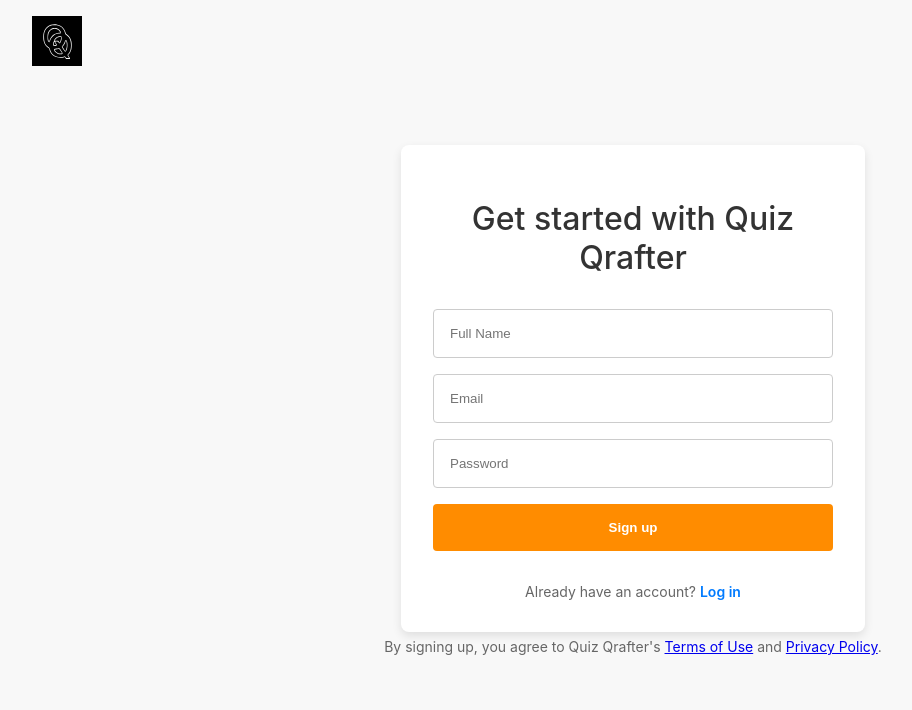
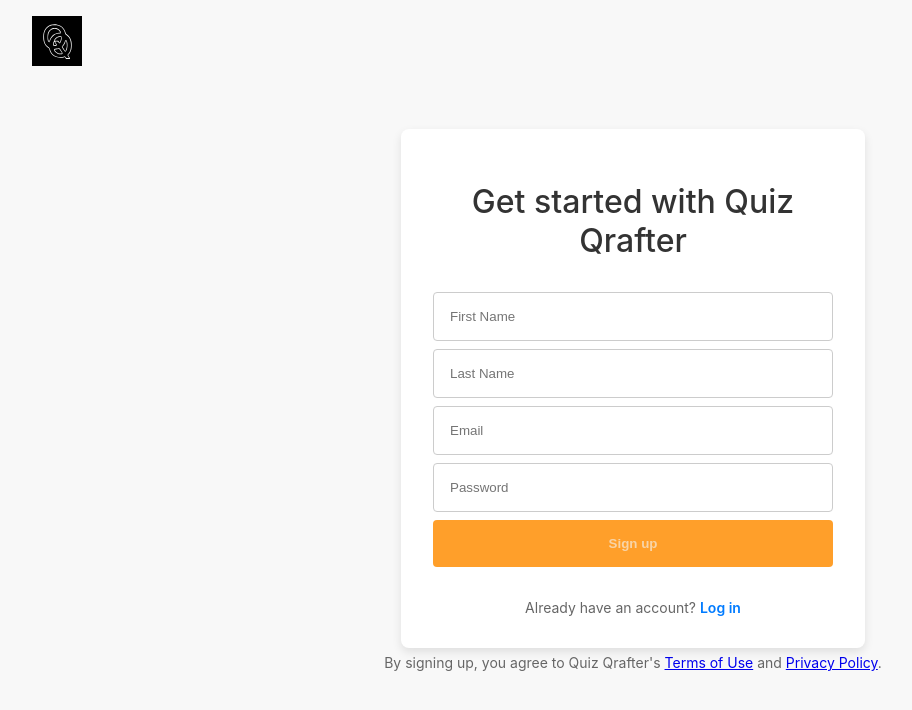
Before and after one commit to QuizQrafter/quiz-qrafter, a React (Create React App) app in the folder frontend/: page /signup in a window 1280 px wide. Shown: the top 710 px of the page, without its empty margins (7-919 px from the left). Built offline with nearby package versions, Linux system fonts and the light colour scheme; no server answers.

Commit message:
sign up page error handling (#10)
* sign up page error handling

* Update SignIn.tsx

---------

Co-authored-by: Kelvin Odinamadu <55924606+Kelvin229@users.noreply.github.com>

```diff
--- a/frontend/src/containers/Auth/SignUp.tsx
+++ b/frontend/src/containers/Auth/SignUp.tsx
@@ -1,20 +1,103 @@
-import { useState } from "react";
+import { useEffect, useState } from "react";
 import { Link, useNavigate } from "react-router-dom";
 import Logo from "../../assets/quiz_qrafter_logo_dark.svg"; // Use a regular image tag for SVGs
 import { useAuth } from "../../services/auth";
 import styles from "./auth.module.css";
+import buttonStyles from "./authButton.module.css";
+import { check } from "prettier";
 
 const SignUp = () => {
   const { signUp } = useAuth();
   const [email, setEmail] = useState("");
   const [password, setPassword] = useState("");
   const [fullname, setFullname] = useState("");
+  const [firstname,setFirstname] = useState("");
+  const [lastname,setLastname] = useState("");
+  const [error,setError] = useState<Record<string, string>>({});
+  const [buttonClass,setButtonStyle] = useState("");
   const navigate = useNavigate();
+  const [isValid, setValidation] = useState(false);
 
-  const handleSignUp = () => {
+
+  useEffect(() => { //concatenate first and last name
+    setFullname(`${firstname} ${lastname}`);
+  }, [firstname, lastname]);
+
+  const checkPwd = (password: string): boolean => {
+    const regex =/^(?=.*[A-Z]).{8,}$/;  //check if the password contains at least 8 characters with at least 1 upper case
+    return regex.test(password);
+  };
+
+  const checkEmail = (email: string): boolean => {
+    const regex = /\S+@\S+\.\S+/;
+    return regex.test(email);
+  };
+
+  const checkValid = () => {
+    const newError: Record<string, string> = {};
+
+    if (!firstname) {
+      newError.firstname = "*First name is required*";
+    }
+
+    if (!lastname) {
+      newError.lastname = "*Last name is required*";
+    }
+
+    if (!email.trim()) {
+      newError.email = "*Email is required*";
+    } else if (!checkEmail(email)) {
+      newError.email = "*Email address should contain '@'*";
+    }
+
+    if (!checkPwd(password)) {
+      newError.password = "*Password should have at least 8 characters and one upper case letter*";
+    }
+
+    setError(newError);
+    const isValid = Object.keys(newError).length === 0;
+    setValidation(isValid);
+    // return isValid;
+  };
+
+  const handleFirstName = (firstName: string)=> {
+    setFirstname(firstName);
+    checkValid();
+  }
+
+  const handleLastName = (lastName: string)=> {
+    setLastname(lastName);
+    checkValid();
+  }
+
+  const handleEmail = (email: string)=> {
+    setEmail(email);
+    checkValid();
+  }
+
+  const handlePassword = (password: string) => {
+    setPassword(password);
+    checkValid();
+  }
+
+  const handleSignUp = async (e: React.FormEvent<HTMLFormElement>) => {
+    e.preventDefault();
+    checkValid();
+
+    if(isValid){
+      try {
         signUp(email, password, fullname);
+        setValidation(true);
         navigate("/login", { replace: true });
+        setError({});
+        console.log(fullname);
+
+      } catch (error:any) {
+        setError({ general: error.message});
+      }
+    }
   };
+
 
   return (
     <>
@@ -26,27 +109,54 @@
       <div className={styles.authContainer}>
         <div className={styles.authCard}>
           <h1 className={styles.authTitle}>Get started with Quiz Qrafter</h1>
+
+          <form action ="" onSubmit = {handleSignUp}>
             <input
               type="text"
               className={styles.authInput}
-            placeholder="Full Name"
-            onChange={(event) => setFullname(event.target.value)}
+              placeholder="First Name"
+              onChange={(event) => handleFirstName(event.target.value)}
+              value = {firstname}
             />
+
+            {error && <p style={{ marginTop: "-15px", marginBottom: "1px",padding: "3px", fontSize: "0.8rem", color: "red",textAlign:"left" }}>{error.firstname}</p>}
             <input
-            type="email"
+              type="text"
+              className={styles.authInput}
+              placeholder="Last Name"
+              onChange={(event) => handleLastName(event.target.value)}
+              value = {lastname}
+            />
+
+            {error && <p style={{ marginTop: "-15px", marginBottom: "1px",padding: "3px", fontSize: "0.8rem", color: "red",textAlign:"left" }}>{error.lastname}</p>}
+            <input
+              type="text"
               className={styles.authInput}
               placeholder="Email"
-            onChange={(event) => setEmail(event.target.value)}
+              onChange={(event) => handleEmail(event.target.value)}
+              value = {email}
             />
+
+            {error && <p style={{ marginTop: "-15px", marginBottom: "1px",padding: "3px", fontSize: "0.8rem", color: "red",textAlign:"left" }}>{error.email}</p>}
             <input
               type="password"
               className={styles.authInput}
               placeholder="Password"
-            onChange={(event) => setPassword(event.target.value)}
+              onChange={(event) => handlePassword(event.target.value)}
+              value = {password}
             />
-          <button className={styles.authButton} onClick={handleSignUp}>
+
+            {error && <p style={{ marginTop: "-15px", marginBottom: "1px",padding: "3px", fontSize: "0.8rem", color: "red",textAlign:"left" }}>{error.password}</p>}
+            <button
+            type="submit"
+            className={`${buttonStyles.authButton} ${isValid ? buttonStyles.authButton : buttonStyles.disabledButton}`}
+            disabled={!isValid}
+            >
               Sign up
             </button>
+          </form>
+
+
           <footer className={styles.authFooter}>
             Already have an account?{" "}
             <Link to="/login" className={styles.authToggle}>
@@ -54,6 +164,7 @@
             </Link>
           </footer>
         </div>
+
         <div className={styles.authTermPolicy}>
           By signing up, you agree to Quiz Qrafter's{" "}
           <Link to="/terms">Terms of Use</Link> and{" "}
--- a/frontend/src/containers/Auth/auth.module.css
+++ b/frontend/src/containers/Auth/auth.module.css
@@ -41,18 +41,6 @@
   box-sizing: border-box;
 }
 
-.authButton {
-  width: 100%;
-  padding: 1rem;
-  background-color: #ff8c00;
-  /* Your brand's color */
-  border: none;
-  border-radius: 4px;
-  color: white;
-  cursor: pointer;
-  margin-bottom: 2rem;
-  font-weight: 600;
-}
 
 .authTermPolicy {
   font-size: 0.875rem;
--- /dev/null
+++ b/frontend/src/containers/Auth/authButton.module.css
@@ -0,0 +1,29 @@
+.authButton {
+    width: 100%;
+    padding: 1rem;
+    background-color: #ff8c00;
+    /* Your brand's color */
+    border: none;
+    border-radius: 4px;
+    color: white;
+    cursor: pointer;
+    margin-bottom: 2rem;
+    font-weight: 600;
+  }
+
+  .authButton:hover {
+    background-color: #ff9f2a; /* Change color on hover */
+    color: #f8d4a7;
+  }
+
+  .disabledButton{
+    background-color: #ff9f2a; /* Change color on hover */
+    color: #f8d4a7;
+    cursor: not-allowed;
+    width: 100%;
+    padding: 1rem;
+    border: none;
+    border-radius: 4px;
+    margin-bottom: 2rem;
+    font-weight: 600;
+  }
```
Lines whose indentation alone changed are shown as unchanged.
